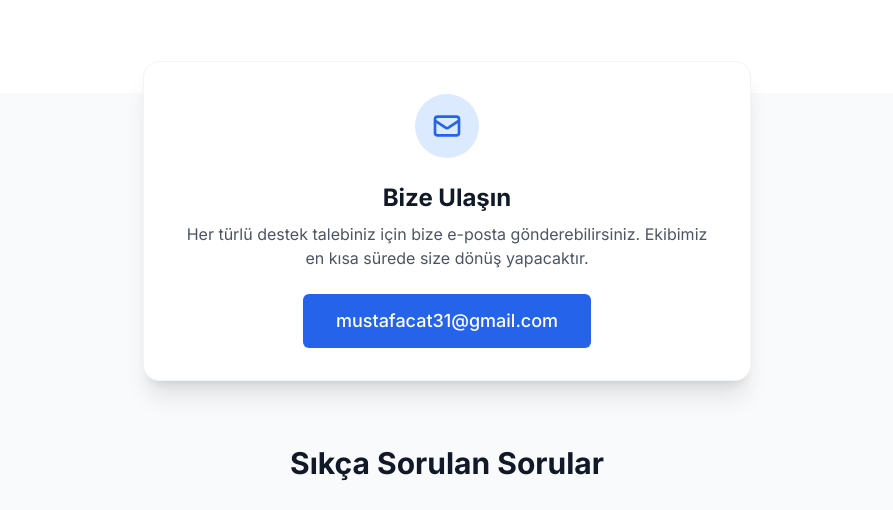
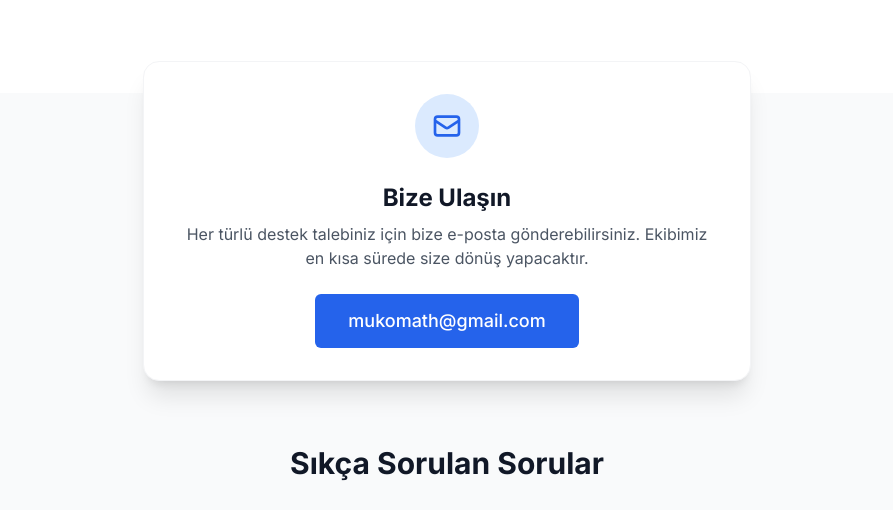
Before and after one commit to Kane0068/muko-support, a plain HTML site: page index.html in a window 1280 px wide. Shown: the part 268-778 px from the top of the page, without its empty margins (193-1086 px from the left). Drawn offline with nearby package versions, Linux system fonts and the light colour scheme.

Commit message:
mukomath

```diff
--- a/index.html
+++ b/index.html
@@ -58,9 +58,9 @@
                 Her türlü destek talebiniz için bize e-posta gönderebilirsiniz.
                 Ekibimiz en kısa sürede size dönüş yapacaktır.
             </p>
-            <a href="mailto:mustafacat31@gmail.com"
+            <a href="mailto:mukomath@gmail.com"
                 class="inline-flex items-center justify-center px-8 py-3 border border-transparent text-base font-medium rounded-md text-white bg-blue-600 hover:bg-blue-700 md:text-lg transition-colors">
-                mustafacat31@gmail.com
+                mukomath@gmail.com
             </a>
         </div>
     </div>
```
Also changed, not shown: privacy.html (+1 -1 lines), terms.html (+1 -1 lines).
